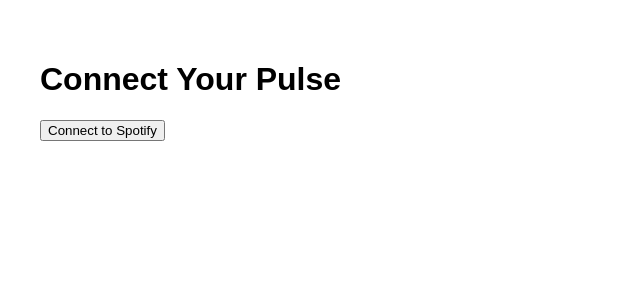
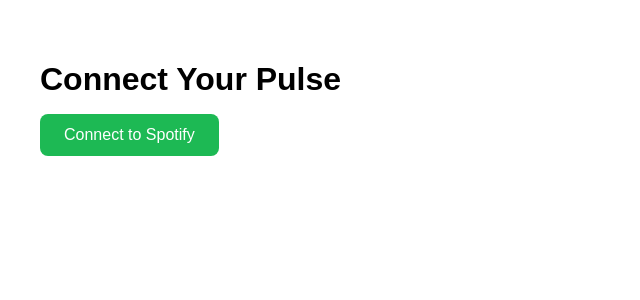
Before and after one commit to hasnahamidan/connectyourpulse, a Next.js app: page / in a window 1280 px wide. Shown: the top 300 px of the page, without its empty margins (0-640 px from the left). Built offline with nearby package versions, Linux system fonts and the light colour scheme.

Commit message:
Update index.js

```diff
--- a/pages/index.js
+++ b/pages/index.js
@@ -3,49 +3,80 @@
 export default function Home() {
   const [accessToken, setAccessToken] = useState(null);
   const [spotifyConnected, setSpotifyConnected] = useState(false);
+  const [userData, setUserData] = useState(null);
 
-  // Ambil token dari URL setelah login Spotify
+  const clientId = "YOUR_SPOTIFY_CLIENT_ID"; // Ganti dengan client ID Spotify kamu
+  const redirectUri = "http://localhost:3000"; // atau ganti ke URL vercel kamu jika sudah di-deploy
+  const scope = "user-read-private user-read-email";
+
   useEffect(() => {
     const hash = window.location.hash;
     if (hash) {
-      const params = new URLSearchParams(hash.substring(1));
-      const token = params.get("access_token");
+      const token = new URLSearchParams(hash.substring(1)).get("access_token");
       if (token) {
         setAccessToken(token);
         setSpotifyConnected(true);
-        window.history.pushState("", document.title, window.location.pathname); // hapus token dari URL
+        window.history.pushState("", document.title, window.location.pathname); // hapus hash dari URL
       }
     }
   }, []);
 
-  // Ambil info user Spotify setelah konek
   useEffect(() => {
-    if (!accessToken) return;
-
-    fetch("https://api.spotify.com/v1/me", {
-      headers: {
-        Authorization: `Bearer ${accessToken}`,
-      },
-    })
-      .then((res) => res.json())
-      .then((data) => console.log("User info:", data));
+    if (accessToken) {
+      fetch("https://api.spotify.com/v1/me", {
+        headers: {
+          Authorization: `Bearer ${accessToken}`,
+        },
+      })
+        .then((res) => {
+          if (!res.ok) {
+            throw new Error("Gagal mengambil data pengguna Spotify");
+          }
+          return res.json();
+        })
+        .then((data) => {
+          setUserData(data);
+        })
+        .catch((err) => {
+          console.error(err);
+          setSpotifyConnected(false);
+        });
+    }
   }, [accessToken]);
 
-  const clientId = "76776b067d794946aff978a99f961533"; // ← ganti ini
-  const redirectUri = "https://connectyourpulseid.vercel.app"; // ← ganti ini kalau pakai Vercel
-  const scopes = "user-read-email user-read-private";
-
-  const authUrl = `https://accounts.spotify.com/authorize?client_id=${clientId}&response_type=token&redirect_uri=${redirectUri}&scope=${scopes}`;
+  const handleConnectSpotify = () => {
+    const authUrl = `https://accounts.spotify.com/authorize?client_id=${clientId}&response_type=token&redirect_uri=${redirectUri}&scope=${scope}`;
+    window.location.href = authUrl;
+  };
 
   return (
-    <div style={{ padding: "2rem", fontFamily: "sans-serif" }}>
-      <h1>Connect Your Pulse</h1>
+    <div style={{ padding: "2rem", fontFamily: "Arial, sans-serif" }}>
+      <h1 style={{ fontSize: "2rem", marginBottom: "1rem" }}>Connect Your Pulse</h1>
       {!spotifyConnected ? (
-        <a href={authUrl}>
-          <button>Connect to Spotify</button>
-        </a>
+        <button
+          onClick={handleConnectSpotify}
+          style={{
+            padding: "0.75rem 1.5rem",
+            fontSize: "1rem",
+            backgroundColor: "#1DB954",
+            color: "white",
+            border: "none",
+            borderRadius: "8px",
+            cursor: "pointer",
+          }}
+        >
+          Connect to Spotify
+        </button>
       ) : (
-        <p>Spotify connected!</p>
+        <div>
+          <p>✅ Connected to Spotify</p>
+          {userData && (
+            <div style={{ marginTop: "1rem" }}>
+              <p><strong>Name:</strong> {userData.display_name}</p>
+              <p><strong>Email:</strong> {userData.email}</p>
+            </div>
+          )}
+        </div>
       )}
     </div>
   );
```
